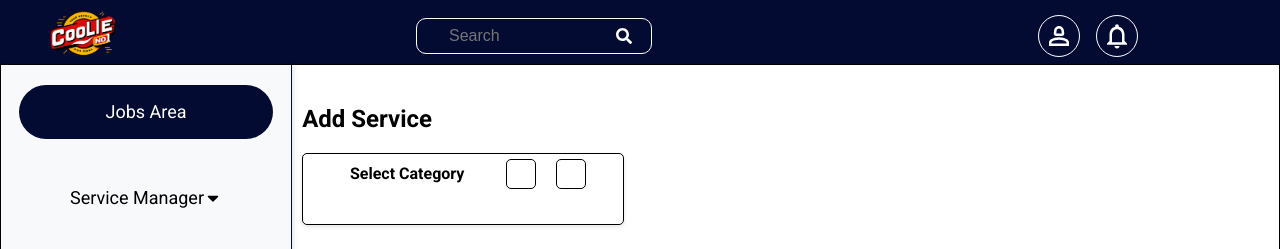
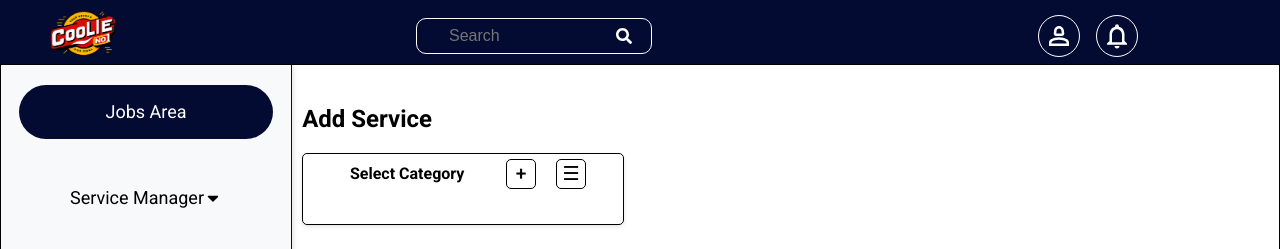
Before and after one commit to Jobminar/Coolie-admin, a React (Vite) app in the folder Admin/: page /addservice in a window 1280 px wide. Shown: the top 249 px of the page. Built offline with nearby package versions, Linux system fonts and the light colour scheme.

Commit message:
sameer added the service manager new styling

```diff
--- a/Admin/src/components/Sections/Servicemanager/manageservice.css
+++ b/Admin/src/components/Sections/Servicemanager/manageservice.css
@@ -57,6 +57,7 @@
     align-items: center;
     justify-content: center;
     padding: 0;
+    color: #000;
 }
 
 .manageservice-add-button {
--- a/Admin/src/components/Sections/Servicemanager/servicemanager.css
+++ b/Admin/src/components/Sections/Servicemanager/servicemanager.css
@@ -58,6 +58,7 @@
     align-items: center;
     justify-content: center;
     padding: 0;
+    color: #000
 }
 
 .servermanager-add-button {
```
